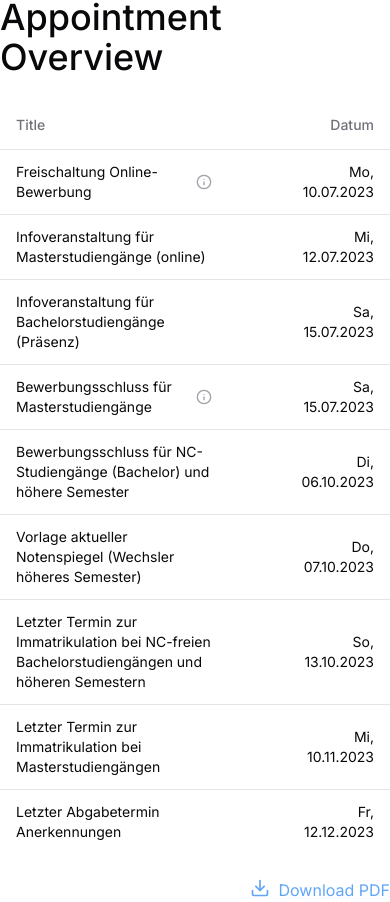
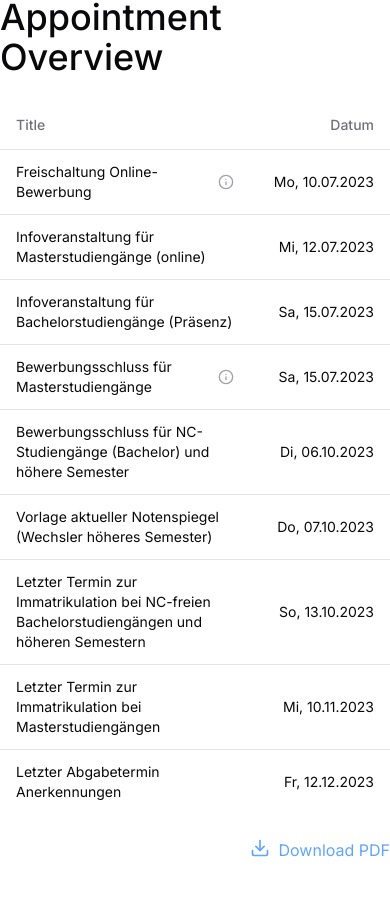
Before and after one commit to ExziiL/UniStart, a Next.js app: page /terminplan in a window 390 px wide. Shown: the part 922-1824 px from the top of the page. After the commit the page ends 1784 px from the top, so only its background shows below. Built offline with nearby package versions, Linux system fonts and the light colour scheme.

Commit message:
fixed table dates

```diff
--- a/src/components/appointment-table.tsx
+++ b/src/components/appointment-table.tsx
@@ -50,7 +50,7 @@ const AppointmentTable = () => {
 		<Table>
 			<TableHeader>
 				<TableRow>
-					<TableHead className="w-4/5">Title</TableHead>
+					<TableHead className="md:w-4/5 w-fill">Title</TableHead>
 					<TableHead className="text-right">Datum</TableHead>
 				</TableRow>
 			</TableHeader>
@@ -58,7 +58,7 @@ const AppointmentTable = () => {
 				{eintraege.map((eintrag) => {
 					return (
 						<TableRow key={eintrag.title}>
-							<TableCell className="w-4/5 flex flex-row items-center">
+							<TableCell className="md:w-4/5 w-fill flex flex-row items-center">
 								{eintrag.title}
 
 								{eintrag.tooltip && (
@@ -78,7 +78,8 @@ const AppointmentTable = () => {
 									</TooltipProvider>
 								)}
 							</TableCell>
-							<TableCell className="text-right">{eintrag.date}</TableCell>
+
+							<TableCell className="text-right min-w-[140px]">{eintrag.date}</TableCell>
 						</TableRow>
 					);
 				})}
```
